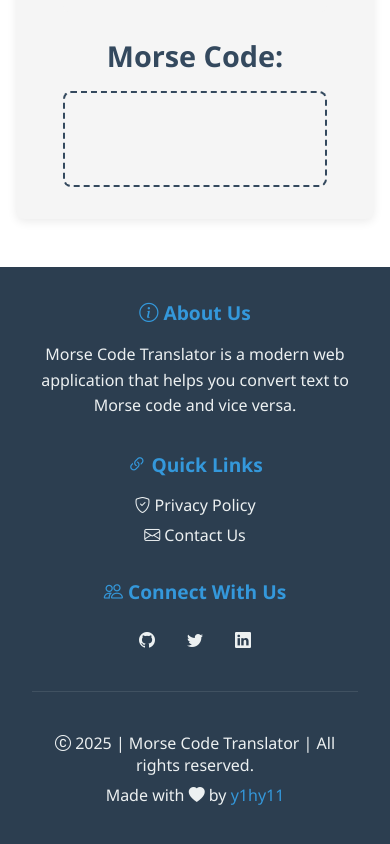
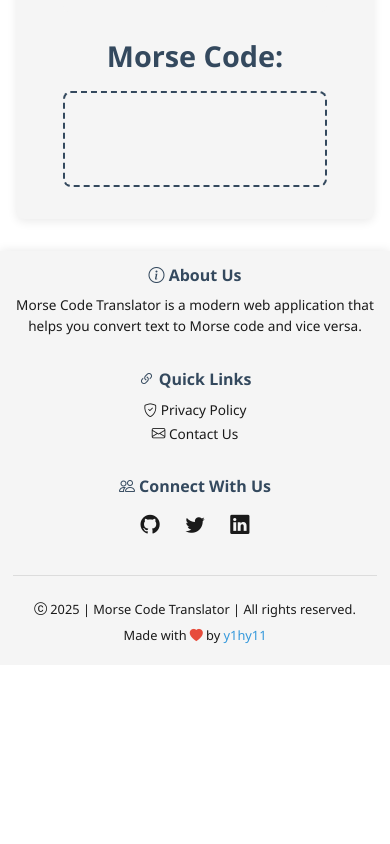
Before and after one commit to y1hy11/T2M---Text-Morse-Code-Translator, a React (Vite) app: page /convert in a window 390 px wide. Shown: the part 766-1610 px from the top of the page. After the commit the page ends 1431 px from the top, so only its background shows below. Built offline with nearby package versions, Linux system fonts and the light colour scheme.

Commit message:
Enhance footer and info section styles for responsiveness and dark mode support

```diff
--- a/src/styles/components/Footer.css
+++ b/src/styles/components/Footer.css
@@ -1,9 +1,16 @@
-/* src/styles/components/Footer.css */
 .footer-container {
-  background-color: #2c3e50;
-  color: #ecf0f1;
-  padding: 2rem;
+  background-color: var(--background-light);
+  color: var(--text-light);
+  padding: 1.5rem;
   margin-top: 3rem;
+  border: none;
+  box-shadow: 0 0 10px rgba(0, 0, 0, 0.1);
+}
+
+.dark-mode .footer-container {
+  background-color: var(--background-dark);
+  color: var(--text-dark);
+  box-shadow: 0 0 10px rgba(0, 0, 0, 0.1);
 }
 
 .footer-grid {
@@ -15,7 +22,7 @@
 }
 
 .footer-section h3 {
-  color: #3498db;
+  color: var(--primary-color);
   margin-bottom: 1rem;
   font-size: 1.2rem;
 }
@@ -31,9 +38,13 @@
 }
 
 .footer-links a {
-  color: #ecf0f1;
+  color: var(--text-light);
   text-decoration: none;
   transition: color 0.2s ease;
+}
+
+.dark-mode .footer-links a {
+  color: var(--text-dark);
 }
 
 .social-links {
@@ -42,26 +53,34 @@
 }
 
 .social-links a {
-  color: #ecf0f1;
+  color: var(--text-light);
   text-decoration: none;
   padding: 0.5rem;
   transition: color 0.2s ease;
+  font-size: 1.5rem;
+}
+
+.dark-mode .social-links a {
+  color: var(--text-dark);
 }
 
 .footer-links a:hover,
 .social-links a:hover {
-  color: #3498db;
+  color: var(--secondary-color);
 }
 
 .footer-bottom {
   text-align: center;
-  border-top: 1px solid rgba(236, 240, 241, 0.1);
-  padding-top: 2rem;
-  max-width: 1200px;
+  border-top: 1px solid rgba(0, 0, 0, 0.1);
+  padding-top: 1rem;
   margin: 0 auto;
 }
 
-.heart {
+.dark-mode .footer-bottom {
+  border-top: 1px solid rgba(255, 255, 255, 0.1);
+}
+
+.text-danger {
   color: #e74c3c;
   animation: heartbeat 1.5s infinite;
   display: inline-block;
@@ -77,12 +96,12 @@
 }
 
 .footer-bottom a {
-  color: #3498db;
+  color: var(--secondary-color);
   text-decoration: none;
 }
 
 .footer-bottom a:hover {
-  text-decoration: underline;
+  color: var(--primary-color);
 }
 
 @media (max-width: 768px) {
@@ -94,4 +113,60 @@
   .social-links {
     justify-content: center;
   }
+
+  .footer-grid {
+    grid-template-columns: 1fr;
+    text-align: center;
+  }
+
+  .social-links {
+    justify-content: center;
+  }
+
+  .footer-container {
+    padding: 1rem;
+    margin-top: 1.5rem;
+  }
+
+  .footer-section {
+    margin-bottom: 1rem;
+  }
 }
+
+@media (max-width: 480px) {
+  .footer-container {
+    padding: 0.8rem;
+  }
+
+  .footer-grid {
+    gap: 1rem;
+    margin: 0 auto 1rem;
+  }
+
+  .footer-section h3 {
+    font-size: 1rem;
+    margin-bottom: 0.6rem;
+  }
+
+  .footer-section p {
+    font-size: 0.85rem;
+    line-height: 1.5;
+  }
+
+  .footer-links {
+    gap: 0.3rem;
+  }
+
+  .footer-links a {
+    font-size: 0.85rem;
+  }
+
+  .social-links a {
+    font-size: 1.2rem;
+    padding: 0.3rem;
+  }
+
+  .footer-bottom p {
+    font-size: 0.8rem;
+  }
+}
--- a/src/styles/components/InfoSection.css
+++ b/src/styles/components/InfoSection.css
@@ -51,8 +51,12 @@
 }
 
 .feature-card p {
-    color: var(--text-secondary);
+    color: var(--text-light);
     line-height: 1.6;
+}
+
+.dark-mode .feature-card p {
+    color: var(--text-dark);
 }
 
 .morse-info-section {
@@ -87,8 +91,12 @@
 .morse-info-section p {
     line-height: 1.8;
     font-size: 1.1rem;
-    color: var(--text-secondary);
+    color: var(--text-light);
     margin-bottom: 1.5rem;
+}
+
+.dark-mode .morse-info-section p {
+    color: var(--text-dark);
 }
 
 .morse-info-section ul {
@@ -100,7 +108,11 @@
     margin-bottom: 0.75rem;
     line-height: 1.6;
     font-size: 1.05rem;
-    color: var(--text-secondary);
+    color: var(--text-light);
+}
+
+.dark-mode .morse-info-section li {
+    color: var(--text-dark);
 }
 
 .h2-container {
@@ -121,9 +133,31 @@
     display: inline-block;
 }
 
-@media (max-width: 768px) {
+@media (max-width: 767px) {
     .features-grid {
         grid-template-columns: 1fr;
+    }
+
+    .features-section h2 {
+        margin: 2rem;
+        font-size: 1.8rem;
+    }
+
+    .feature-card {
+        padding: 1.2rem;
+    }
+
+    .feature-card h3 {
+        font-size: 1.3rem;
+    }
+
+    .morse-info-section {
+        padding: 7rem 0 1rem 0;
+        margin-top: 1rem;
+    }
+
+    .morse-info-content {
+        padding: 0 1rem;
     }
 
     .morse-info-section h2 {
@@ -132,5 +166,60 @@
 
     .morse-info-section h3 {
         font-size: 1.5rem;
+        margin: 2.5rem 0 1.5rem 0;
+    }
+
+    .morse-info-section p {
+        font-size: 1rem;
+    }
+
+    .morse-info-section li {
+        font-size: 0.95rem;
+    }
+
+    .h2-container {
+        gap: 0.5rem;
+    }
+
+    .h2-container img {
+        width: 60px;
+        height: 60px;
     }
 }
+
+@media (max-width: 480px) {
+    .features-section h2 {
+        margin: 1.5rem;
+        font-size: 1.6rem;
+    }
+
+    .feature-card h3 {
+        font-size: 1.2rem;
+    }
+
+    .morse-info-section h2 {
+        font-size: 1.6rem;
+    }
+
+    .morse-info-section h3 {
+        font-size: 1.4rem;
+        margin: 3rem 0 2rem 0;
+    }
+
+    .morse-info-section p {
+        font-size: 0.95rem;
+    }
+
+    .morse-info-section li {
+        font-size: 0.9rem;
+    }
+
+    .h2-container {
+        gap: 0.3rem;
+    }
+
+    .h2-container img {
+        width: 50px;
+        height: 50px;
+    }
+}
```
